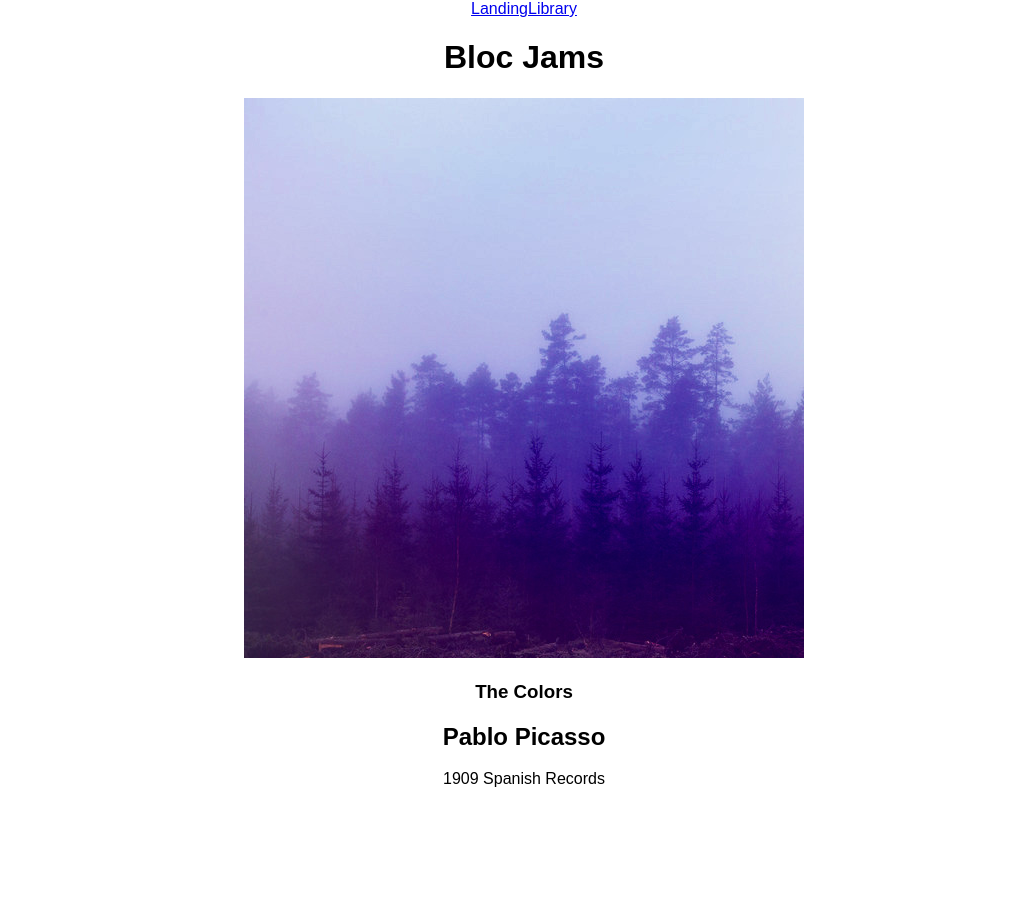
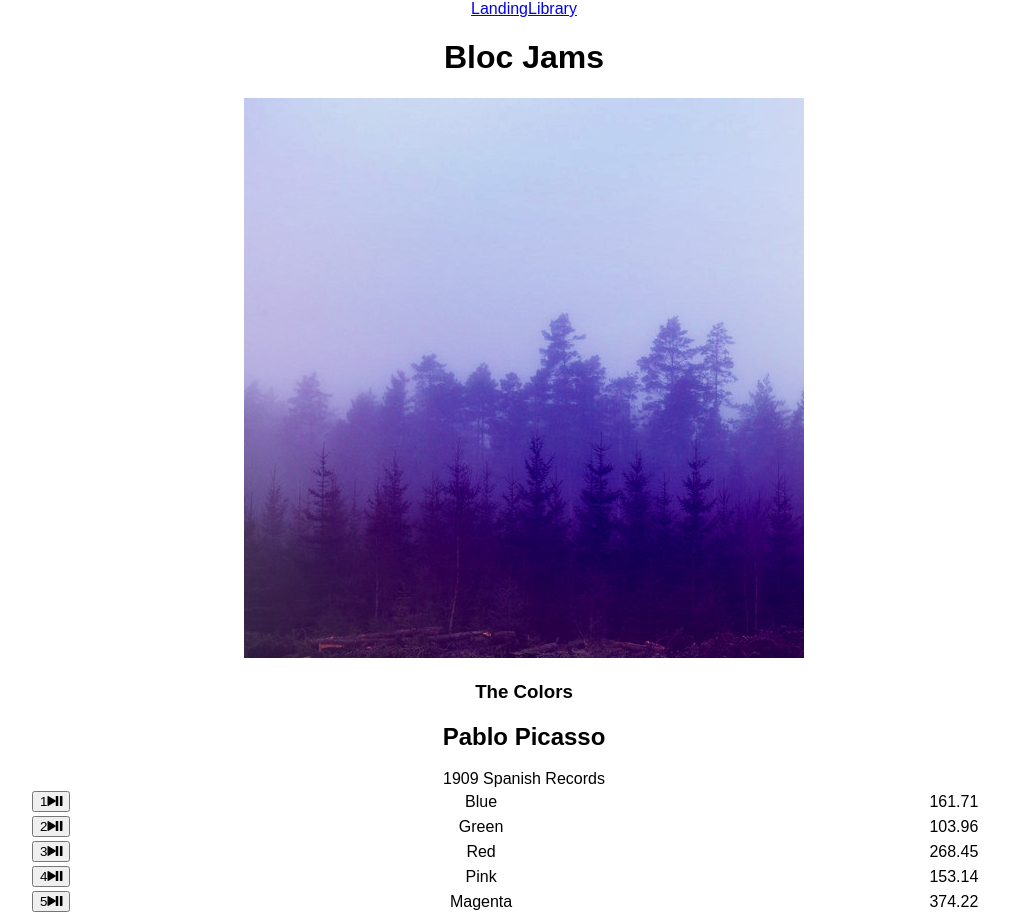
Before and after one commit to KMK73/bloc-jams-react, a React (Create React App) app: page /album/the-colors in a window 1280 px wide. Shown: the whole page, without its empty margins (116-1125 px from the left). Before the commit the page ends 800 px from the top, so only its background shows below. Built offline with nearby package versions, Linux system fonts and the light colour scheme.

Commit message:
assignment

```diff
--- a/public/index.html
+++ b/public/index.html
@@ -10,6 +10,7 @@
     -->
     <link rel="manifest" href="%PUBLIC_URL%/manifest.json">
     <link rel="shortcut icon" href="%PUBLIC_URL%/favicon.ico">
+    <link rel="stylesheet" type="text/css" media="screen" href="http://code.ionicframework.com/ionicons/2.0.1/css/ionicons.min.css">
     <!--
       Notice the use of %PUBLIC_URL% in the tags above.
       It will be replaced with the URL of the `public` folder during the build.
--- a/src/App.css
+++ b/src/App.css
@@ -21,7 +21,10 @@
 .App-intro {
   font-size: large;
 }
-
+/* Song list for album */
+#song-list{
+  width: 100%;
+}
 @keyframes App-logo-spin {
   from { transform: rotate(0deg); }
   to { transform: rotate(360deg); }
--- a/src/components/Album.js
+++ b/src/components/Album.js
@@ -17,7 +17,7 @@ class Album extends Component {
     return (
       <section className="album">
         <section id="album-info">
-          <img id="album-cover-art" src={this.state.album.albumCover} />
+          <img id="album-cover-art" alt="cover" src={this.state.album.albumCover} />
           <div className="album-details">
             <h1 id="album-title">{this.state.album.title}</h1>
             <h2 className="artist">{this.state.album.artist}</h2>
@@ -31,6 +31,22 @@ class Album extends Component {
              <col id="song-duration-column" />
            </colgroup>
            <tbody>
+             {
+               this.state.album.songs.map(
+                 (song, index) =>
+                  <tr>
+                    <td>
+                       <button>
+                         <span className="song-number">{index + 1}</span>
+                         <span className="ion-play"></span>
+                         <span className="ion-pause"></span>
+                       </button>
+                     </td>
+                      <td>{song.title}</td>
+                      <td>{song.duration}</td>
+                  </tr>
+                )
+             }
            </tbody>
          </table>
       </section>
```
